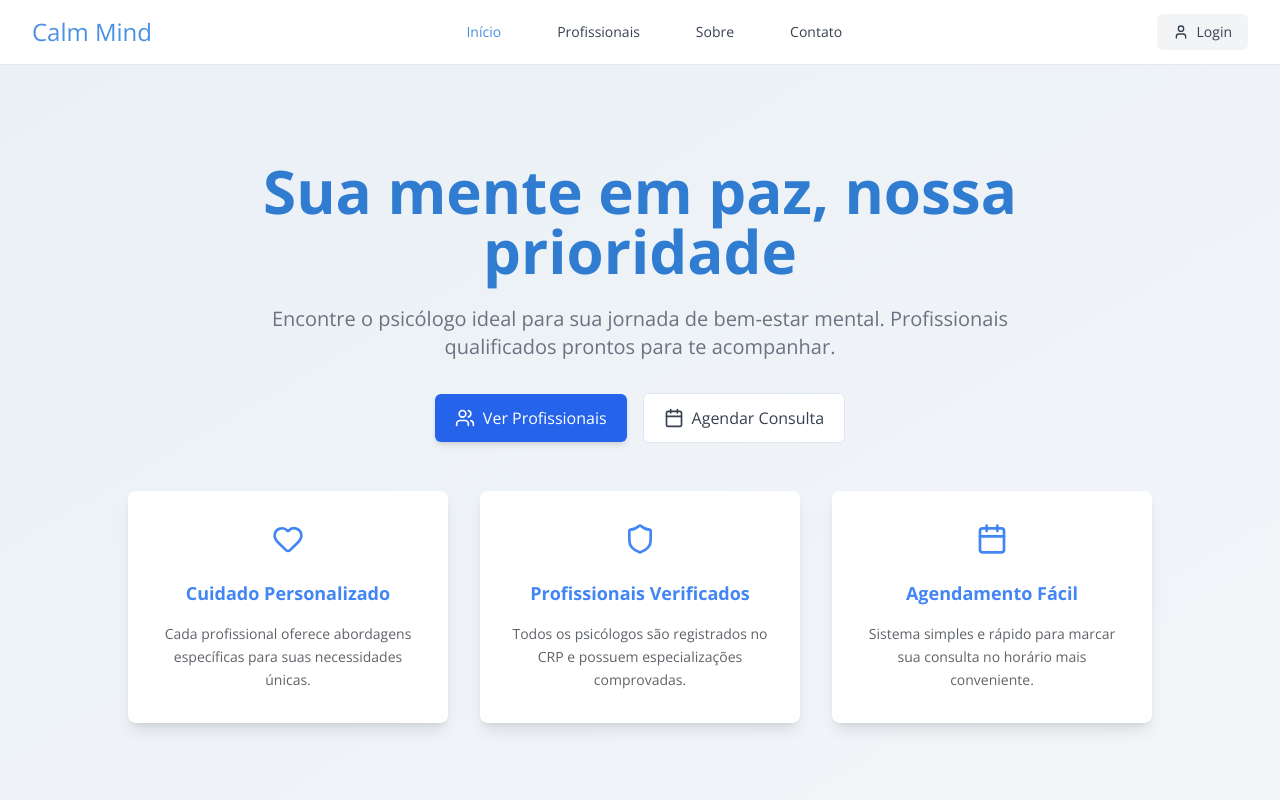
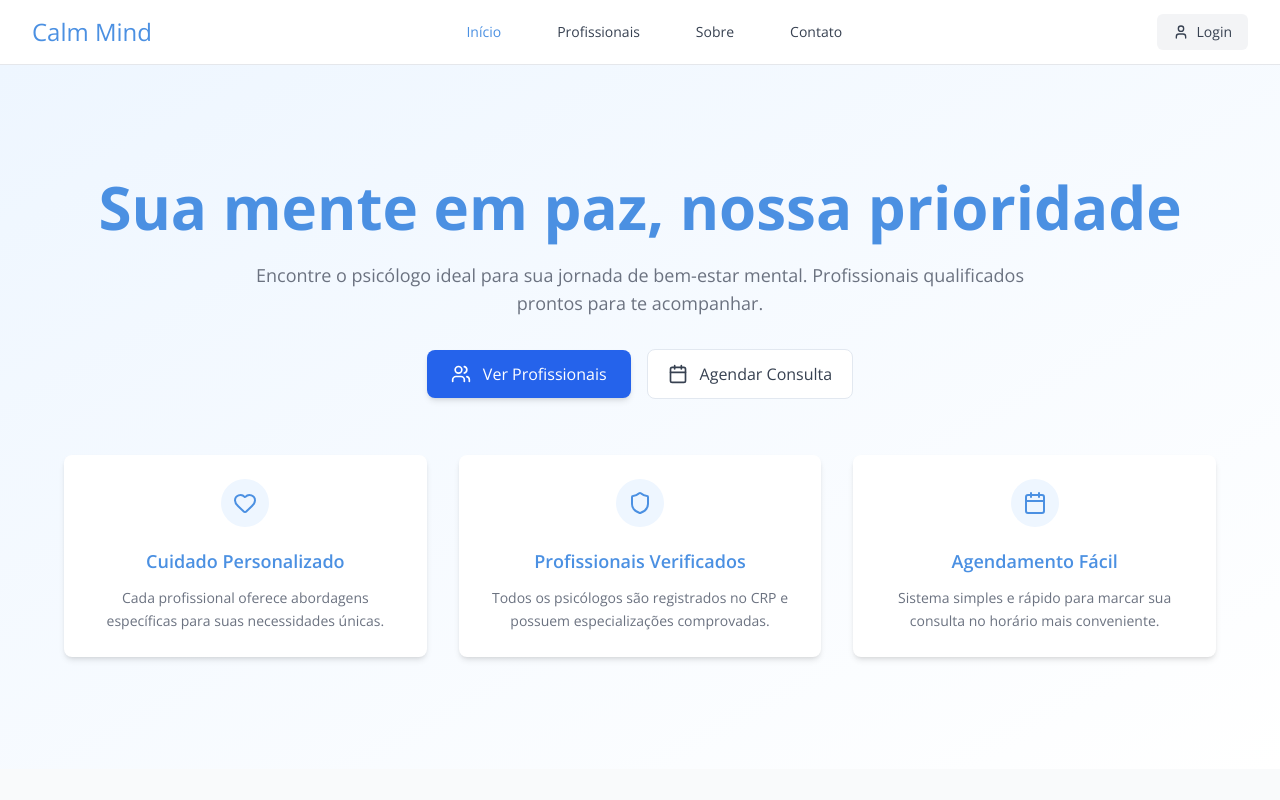
Before and after one commit to Gestao-Agil-Projects/ga-frontend, a React (Vite) app: page / in a window 1280 px wide. Shown: the top 800 px of the page. Built offline with nearby package versions, Linux system fonts and the light colour scheme.

Commit message:
style(figma): polish InitialSection and CardHome to match Figma tokens (typography, CTAs, icon container)

```diff
--- a/src/components/Cards/CardHome/index.tsx
+++ b/src/components/Cards/CardHome/index.tsx
@@ -10,18 +10,16 @@ export function CardHome({
     icon
 }: CardHomeProps) {
     return (
-        <div className="bg-white rounded-lg shadow-lg p-8 flex flex-col items-center text-center h-full">
-            <div className="mb-6">
-                <div className="text-[#4285F4]">
-                    {icon}
-                </div>
+        <div className="bg-white rounded-lg shadow-md p-6 flex flex-col items-center text-center h-full">
+            <div className="mb-5 flex items-center justify-center w-12 h-12 rounded-full bg-primary-50 text-primary">
+                {icon}
             </div>
 
-            <h3 className="text-lg font-bold text-[#4285F4] mb-4">
+            <h3 className="text-lg font-semibold text-primary mb-3">
                 {title}
             </h3>
 
-            <p className="text-sm text-[#5F6368] leading-relaxed">
+            <p className="text-sm text-neutral-19 leading-relaxed">
                 {description}
             </p>
         </div>
--- a/src/components/Sections/InitialSection/index.tsx
+++ b/src/components/Sections/InitialSection/index.tsx
@@ -17,51 +17,51 @@ export function InitialSection() {
     };
 
     return (
-        <div className="bg-gradient-to-br from-[#eaf0f6] to-[#f3f6f9] flex flex-col items-center justify-center py-24 px-4">
-            <div className="max-w-5xl mx-auto w-full">
-                <div className="text-center mb-12">
-                    <h1 className="text-5xl md:text-6xl font-bold text-[#2F7CD1] mb-6 leading-tight">
+        <div className="bg-gradient-to-br from-primary-50 to-white flex flex-col items-center justify-center py-28 px-4">
+            <div className="max-w-6xl mx-auto w-full">
+                <div className="text-center mb-14">
+                    <h1 className="text-4xl md:text-5xl lg:text-6xl font-extrabold text-primary mb-6 leading-tight">
                         Sua mente em paz, nossa prioridade
                     </h1>
-                    <p className="text-lg md:text-xl text-[#6B7280] mb-8 max-w-3xl mx-auto leading-relaxed">
+                    <p className="text-base md:text-lg text-neutral-19 mb-8 max-w-3xl mx-auto leading-relaxed">
                         Encontre o psicólogo ideal para sua jornada de bem-estar mental. Profissionais qualificados prontos para te acompanhar.
                     </p>
 
                     <div className="flex items-center justify-center gap-4">
                         <button
                             onClick={handleViewProfessionals}
-                            className="inline-flex items-center gap-2 bg-blue-600 hover:bg-blue-700 text-white px-5 py-3 rounded-md shadow-md"
+                            className="inline-flex items-center gap-3 bg-primary-600 hover:bg-primary-600/90 text-white px-6 py-3 rounded-lg shadow-md focus:outline-none focus:ring-2 focus:ring-primary-300"
                             aria-label="Ver Profissionais"
                         >
                             <Users className="w-5 h-5" />
-                            <span>Ver Profissionais</span>
+                            <span className="font-medium">Ver Profissionais</span>
                         </button>
                         <button
                             onClick={() => navigate('/professionals')}
-                            className="inline-flex items-center gap-2 bg-white border border-slate-200 text-gray-700 px-5 py-3 rounded-md hover:shadow-sm"
+                            className="inline-flex items-center gap-3 bg-white border border-slate-200 text-gray-700 px-5 py-3 rounded-lg hover:shadow-sm focus:outline-none focus:ring-2 focus:ring-primary-100"
                             aria-label="Agendar Consulta"
                         >
                             <Calendar className="w-5 h-5" />
-                            <span>Agendar Consulta</span>
+                            <span className="font-medium">Agendar Consulta</span>
                         </button>
                     </div>
                 </div>
 
-                <div className="grid grid-cols-1 md:grid-cols-3 gap-8 mt-12">
+                <div className="grid grid-cols-1 md:grid-cols-3 gap-8 mt-10">
                     <CardHome
                         title="Cuidado Personalizado"
                         description="Cada profissional oferece abordagens específicas para suas necessidades únicas."
-                        icon={<Heart className="w-8 h-8" />}
+                        icon={<Heart className="w-6 h-6" />}
                     />
                     <CardHome
                         title="Profissionais Verificados"
                         description="Todos os psicólogos são registrados no CRP e possuem especializações comprovadas."
-                        icon={<Shield className="w-8 h-8" />}
+                        icon={<Shield className="w-6 h-6" />}
                     />
                     <CardHome
                         title="Agendamento Fácil"
                         description="Sistema simples e rápido para marcar sua consulta no horário mais conveniente."
-                        icon={<Calendar className="w-8 h-8" />}
+                        icon={<Calendar className="w-6 h-6" />}
                     />
                 </div>
             </div>
```
